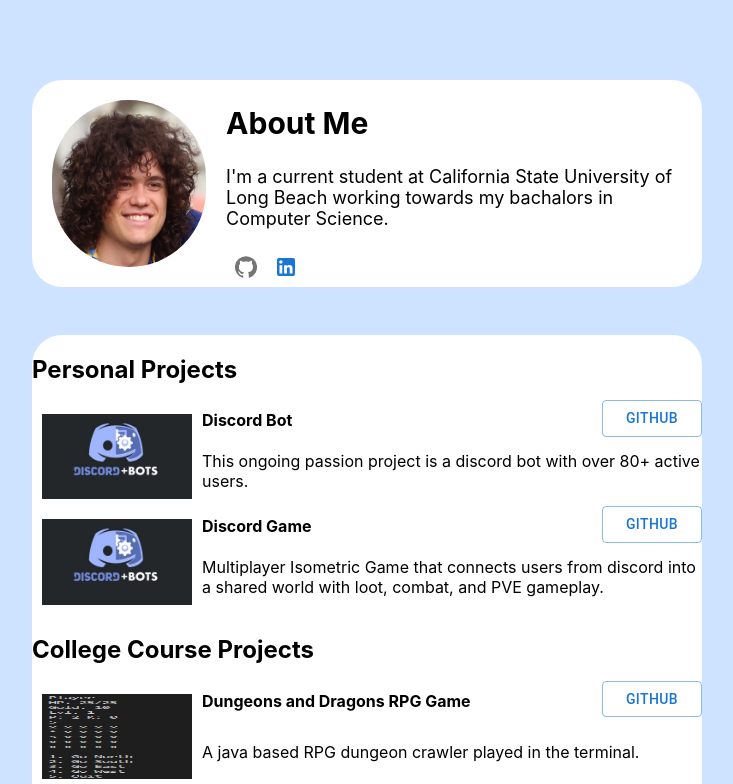
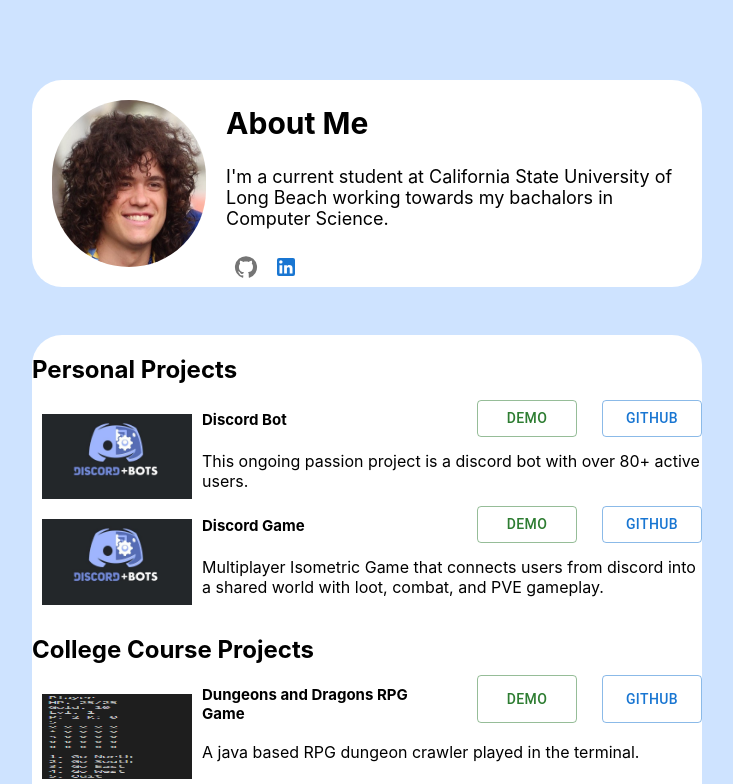
Before and after one commit to porterclev/Portfolio, a React (Create React App) app: page / in a window 1280 px wide. Shown: the top 784 px of the page, without its empty margins (288-1021 px from the left). Built offline with nearby package versions, Linux system fonts and the light colour scheme.

Commit message:
demo buttom

```diff
--- a/src/views/Projects/Project.js
+++ b/src/views/Projects/Project.js
@@ -17,7 +17,17 @@
         <div className="header-box">
           {/* Header of Project */}
           <h4>{project.Prod}</h4>
-
+          <Button
+            variant="outlined"
+            color="success"
+            className="buttom"
+            onClick={(e) => {
+              e.preventDefault();
+              window.location.href = project.demo;
+            }}
+          >
+            Demo
+          </Button>
           <Button
             variant="outlined"
             color="primary"
--- a/src/views/Projects/ProjectTable.css
+++ b/src/views/Projects/ProjectTable.css
@@ -6,6 +6,7 @@
     border-radius: 30px;
     margin: 3rem 0rem 0rem 0rem;
     padding: 0rem 0rem 1rem 0rem;
+
 }
 
 .project-table {
@@ -27,7 +28,7 @@
 
 .header-box{
     display:grid;
-    grid-template-columns: 1fr 0.5fr;
+    grid-template-columns: 1fr 0.5fr 0.5fr;
     width: inherit;
 }
 
@@ -45,6 +46,7 @@
 
 .project h4 {
     margin: 10px 0px 0px 0px;
+    font-size: 15px;
 }
 .project p{
     margin: 0px 0px 0px 0px;
--- a/src/views/Projects/ProjectTable.js
+++ b/src/views/Projects/ProjectTable.js
@@ -131,6 +131,7 @@
   return (
     <section className="projects-container">
       {/* Header */}
+
       <h1>Personal Projects</h1>
 
       {/* Table */}
```
